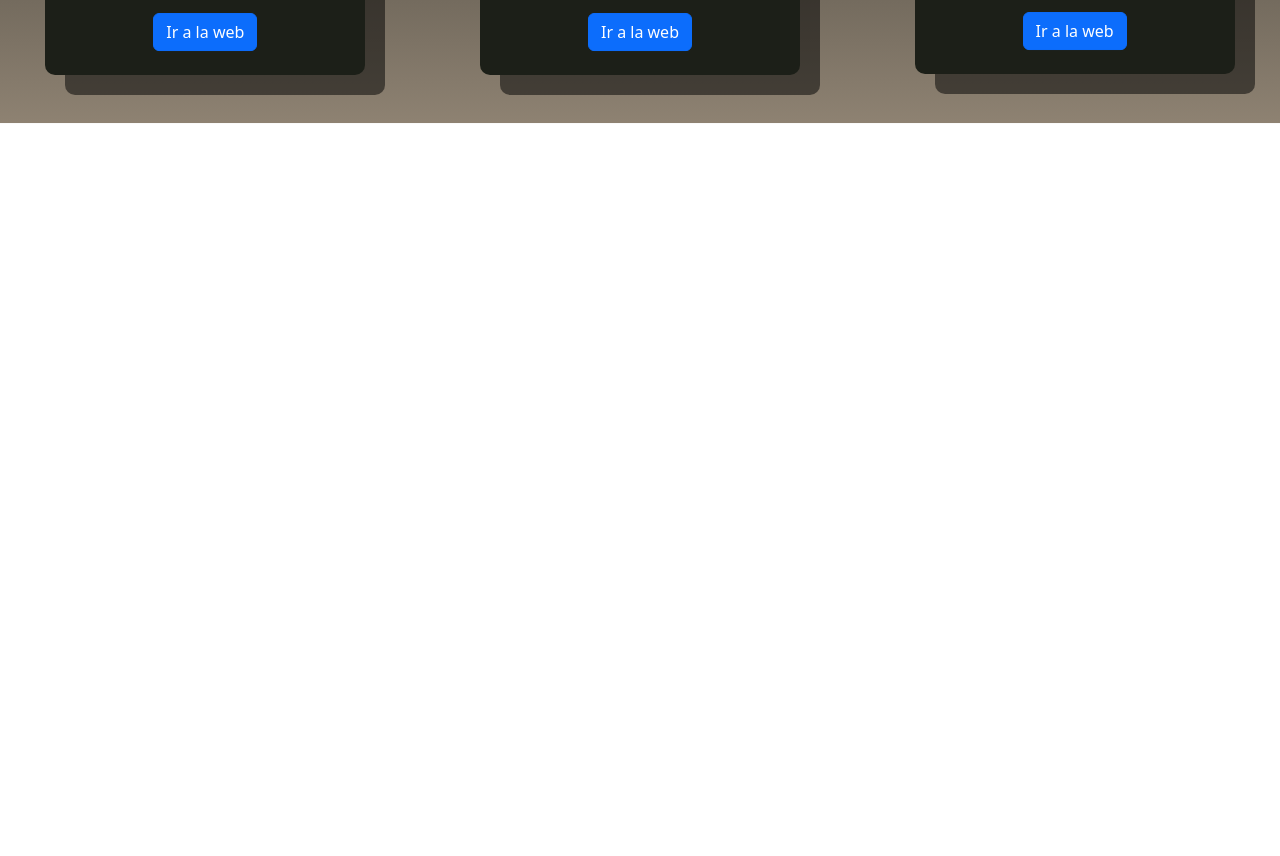
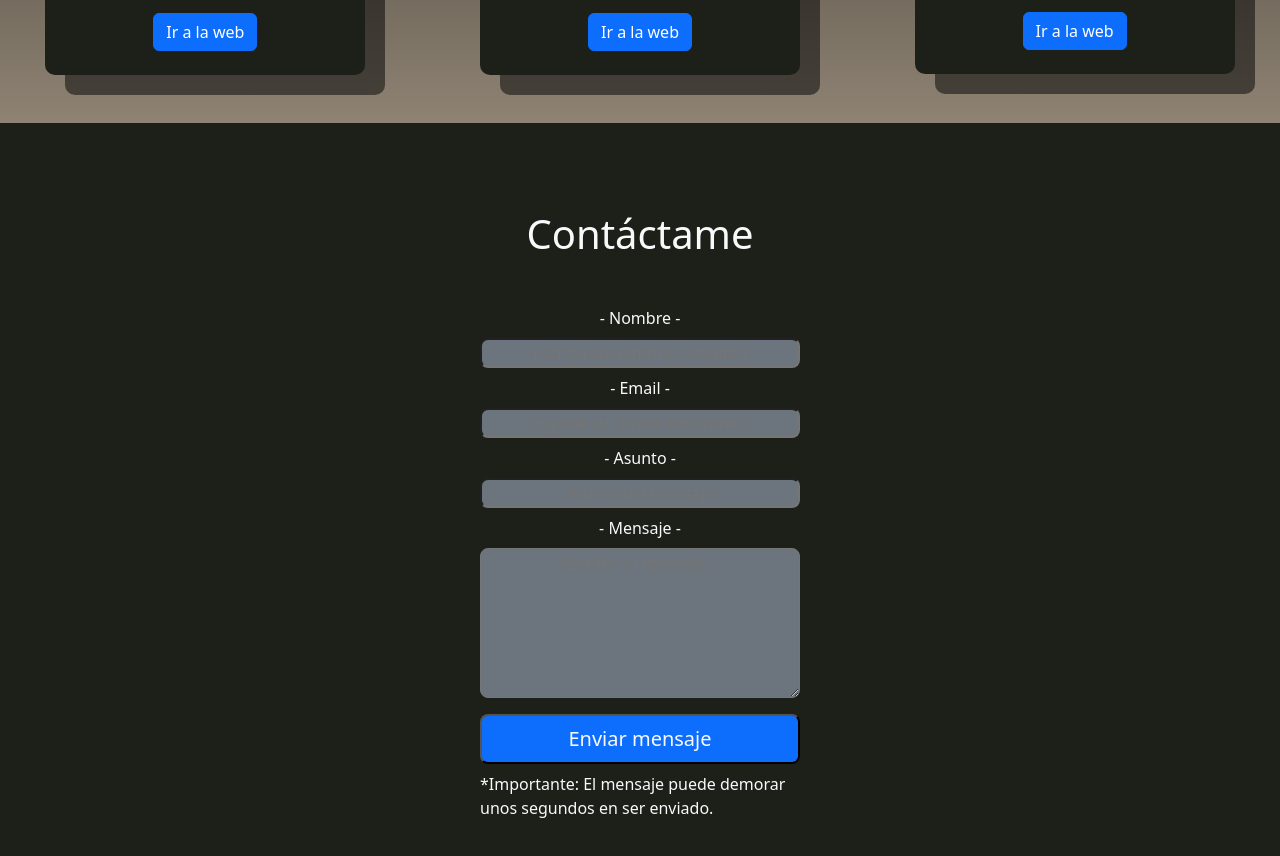
Before and after one commit to JAgustin91/Portfolio, a React (Vite) app: page / in a window 1280 px wide. Shown: the part 1740-2596 px from the top of the page. Before the commit the page ends 1864 px from the top, so only its background shows below. Built offline with nearby package versions, Linux system fonts and the light colour scheme; some icons are missing.

Commit message:
Se agrego el formulario de contacto

```diff
--- a/package.json
+++ b/package.json
@@ -11,10 +11,14 @@
   },
   "dependencies": {
     "aos": "^2.3.4",
+    "axios": "^1.7.2",
     "bootstrap": "^5.3.3",
     "boxicons": "^2.1.4",
+    "formik": "^2.4.6",
     "react": "^18.2.0",
-    "react-dom": "^18.2.0"
+    "react-dom": "^18.2.0",
+    "sweetalert2": "^11.11.0",
+    "yup": "^1.4.0"
   },
   "devDependencies": {
     "@types/react": "^18.2.66",
--- a/src/App.jsx
+++ b/src/App.jsx
@@ -4,7 +4,7 @@ import './App.css';
 import { Header } from "./sections/header/Header";
 import { BannerProfile } from "./sections/main/BannerProfile";
 import { Projects } from "./sections/main/Projects";
-
+import { FormContact } from "./sections/main/FormContact"
 
 function App() {
 
@@ -19,6 +19,7 @@ function App() {
      <main>
       <BannerProfile/>
       <Projects/>
+      <FormContact/>
 
      </main>
      <footer>
--- /dev/null
+++ b/src/sections/main/FormContact.css
@@ -0,0 +1,7 @@
+.contact {
+    width: 20rem;
+  };
+
+.placeholder-glow::placeholder {
+    color: red;
+}
--- /dev/null
+++ b/src/sections/main/FormContact.jsx
@@ -0,0 +1,102 @@
+import React, { useEffect } from 'react';
+import { Formik, Field, Form, ErrorMessage } from 'formik';
+import * as Yup from 'yup';
+import Swal from 'sweetalert2';
+import axios from 'axios';
+import 'bootstrap/dist/css/bootstrap.min.css';
+import './FormContact.css';
+import Aos from 'aos';
+import 'aos/dist/aos.css';
+import 'boxicons';
+
+const FormContact = () => {
+    useEffect(() => {
+        Aos.init();
+    }, []);
+
+    const validationSchema = Yup.object({
+        name: Yup.string()
+            .matches(/^[A-Za-zÀ-ÿ\s]{1,40}$/, "El nombre debe contener solo letras y espacios, y no debe exceder los 40 caracteres.")
+            .required('Nombre es requerido'),
+        email: Yup.string()
+            .email('Correo electrónico inválido')
+            .required('Email es requerido'),
+        title: Yup.string()
+            .required('Asunto es requerido'),
+        message: Yup.string()
+            .required('Mensaje es requerido')
+    });
+
+    const handleSubmit = (values, { resetForm, setSubmitting }) => {
+        axios.post('https://formsubmit.co/ajax/javieragustinaguilar@gmail.com', values)
+            .then(response => {
+                Swal.fire({
+                    icon: 'success',
+                    title: '¡Mensaje enviado!',
+                    text: 'Gracias por contactarme. Me pondré en contacto contigo pronto.',
+                });
+                resetForm();
+            })
+            .catch(error => {
+                Swal.fire({
+                    icon: 'error',
+                    title: 'Error',
+                    text: 'Hubo un problema enviando tu mensaje. Por favor, inténtalo de nuevo más tarde.',
+                });
+            })
+            .finally(() => {
+                setSubmitting(false);
+            });
+    };
+
+    return (
+        <div className="container-fluid d-flex justify-content-center align-items-center flex-column vh-100">
+            <div className="row">
+                <div className="col">
+                    <div className="text-center" id="contactame">
+                        <h1 className="text-light mb-5">Contáctame</h1>
+
+                    </div>
+                    <Formik
+                        initialValues={{ name: '', email: '', title: '', message: '' }}
+                        validationSchema={validationSchema}
+                        onSubmit={handleSubmit}
+                    >
+                        {({ isSubmitting }) => (
+                            <Form className='d-flex justify-content-center flex-column gap-2 contact'>
+                                <label htmlFor="name" className='text-light text-center'>- Nombre -</label>
+                                <Field type="text" id='name' name='name' placeholder='Escriba su nombre completo' className='rounded-3 bg-secondary text-light text-center placeholder-glow' />
+                                <ErrorMessage name="name" component="div" className="text-danger text-center" />
+
+                                <label htmlFor="email" className='text-light text-center'>- Email -</label>
+                                <Field type="email" id='email' name='email' placeholder='Ingrese su correo electrónico' className='rounded-3 bg-secondary text-light text-center placeholder-glow' />
+                                <ErrorMessage name="email" component="div" className="text-danger text-center" />
+
+                                <label htmlFor="title" className='text-light text-center'>- Asunto -</label>
+                                <Field type="text" id='title' name='title' placeholder='Asunto del mensaje' className='rounded-3 bg-secondary text-light text-center placeholder-glow' />
+                                <ErrorMessage name="title" component="div" className="text-danger text-center" />
+
+                                <label htmlFor="message" className='text-light text-center'>- Mensaje -</label>
+                                <Field as="textarea" name="message" id="message" cols="30" rows="6" placeholder='Escriba su mensaje...' className='rounded-3 bg-secondary text-light text-center placeholder-glow' />
+                                <ErrorMessage name="message" component="div" className="text-danger text-center" />
+
+                                <button type='submit' className='rounded-3 bg-primary p-2 text-light mt-2 fs-5' disabled={isSubmitting}>
+                                    {isSubmitting ? (
+                                        <div className="spinner-border text-light" role="status">
+                                            <span className="visually-hidden">Enviando...</span>
+                                        </div>
+                                    ) : (
+                                        'Enviar mensaje'
+                                    )}
+                                </button>
+                                <p className='text-light'>*Importante: El mensaje puede demorar unos segundos en ser enviado.</p>
+                            </Form>
+                        )}
+                    </Formik>
+                </div>
+            </div>
+        </div>
+    );
+};
+
+export { FormContact };
--- a/src/sections/main/Projects.jsx
+++ b/src/sections/main/Projects.jsx
@@ -18,7 +18,7 @@ const Projects = () => {
         <div className='container-fluid projects_container py-5 ' data-aos="fade-up"
             data-aos-duration="3000">
             <div className='row d-flex justify-content-center'>
-            <h2 className="text-danger text-center fs-1 my-5">Mis Proyectos</h2>
+            <h2 className="text-danger text-center fs-1 my-5">Ultimos Proyectos</h2>
             <div className="d-flex justify-content-around align-items-center flex-wrap gap-5 text-center">
                 <CardsProjects/>
             </div>
```
Also changed, not shown: src/sections/header/Header.css (+3 -4 lines), src/sections/footer/Footer.jsx (added), 1 other file (tests, documents, lock files or other folders).
